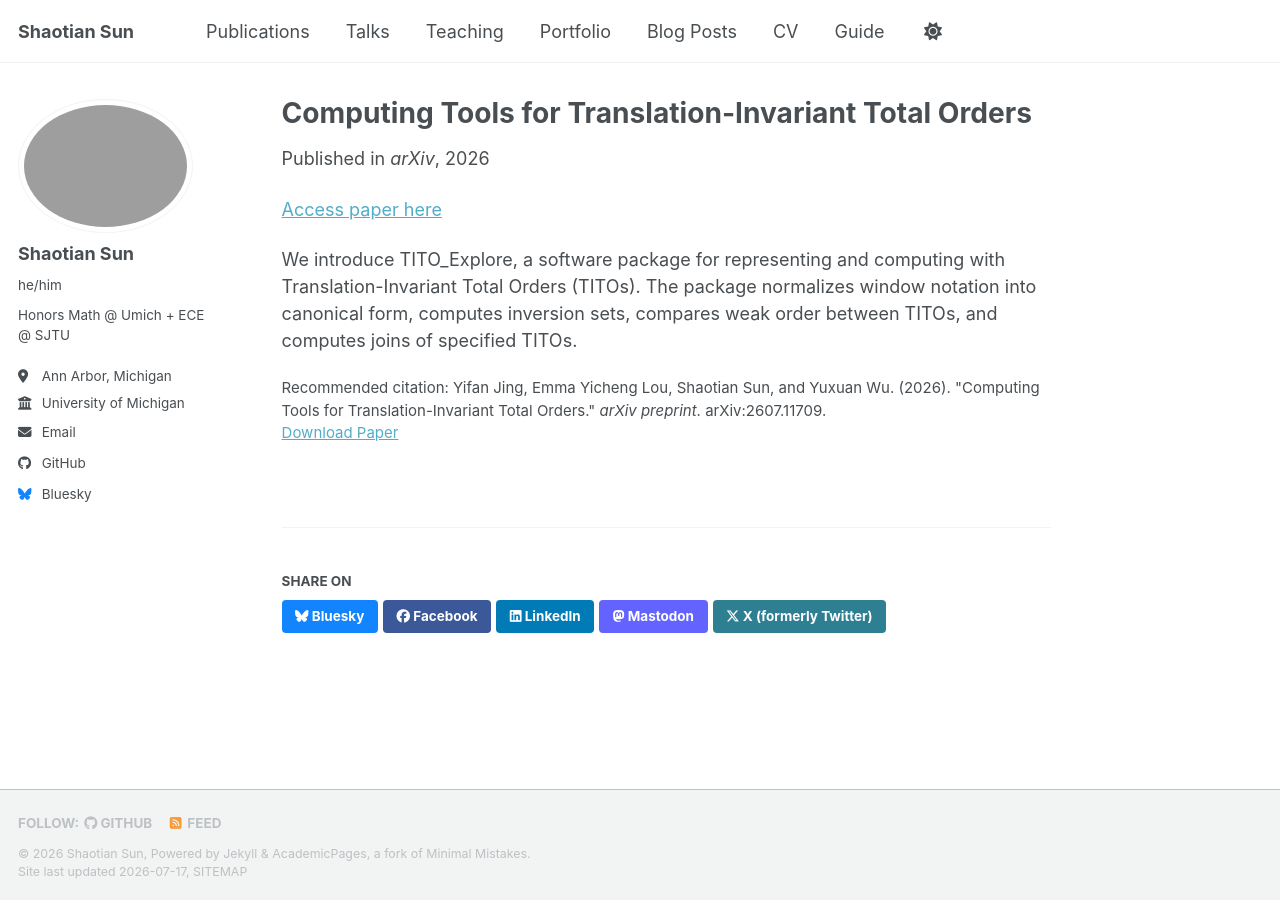
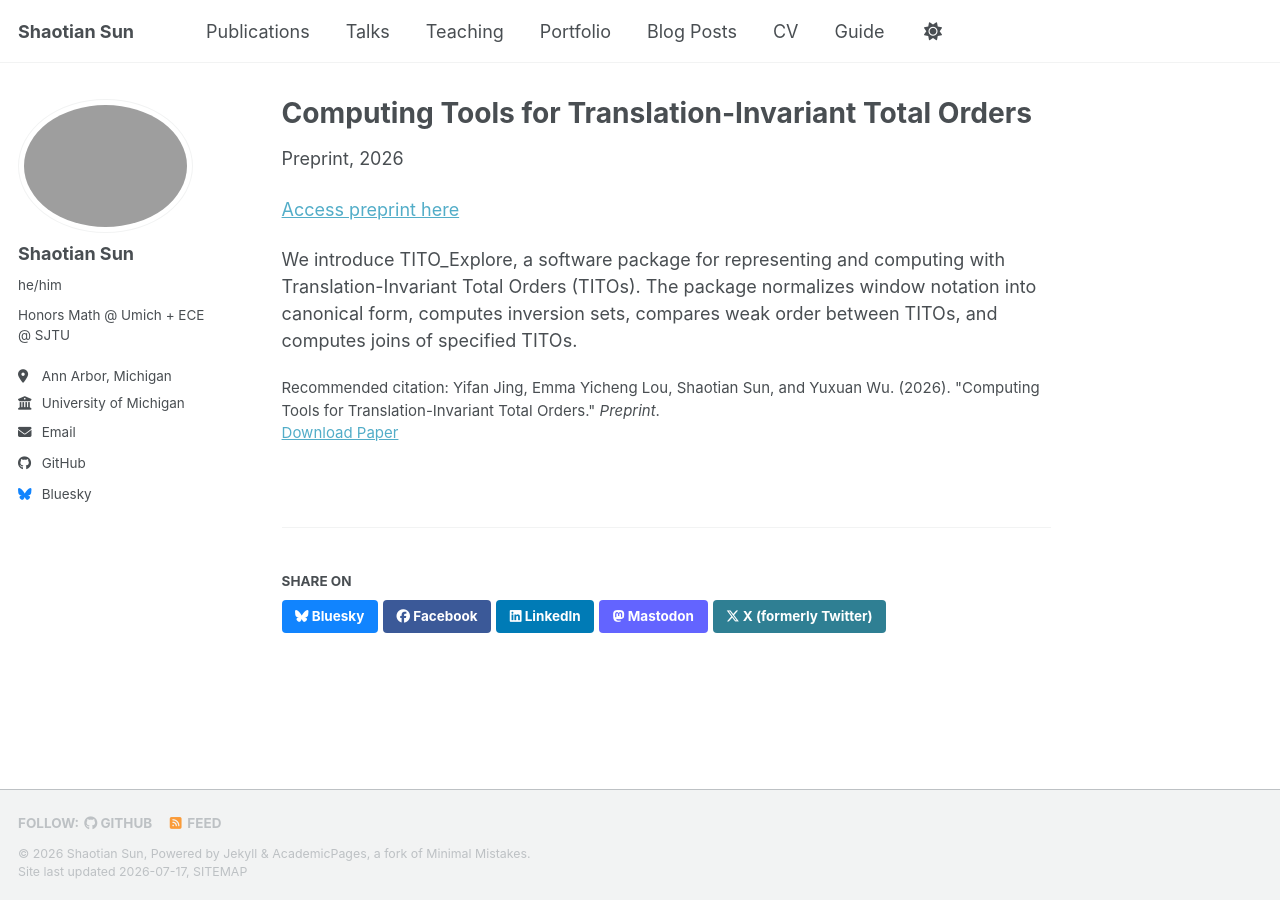
Before and after one commit to Shaotian-Sun/shaotian-sun.github.io, a Jekyll site: the page built from _publications/2026-07-13-computing-tools-for-translation-invariant-total-orders.md, in a window 1280 px wide. Built offline with Jekyll 4.4.1, drawn with Linux system fonts in a browser that asks for light colours; a style sheet for code colours, icons or effects is not loaded.

Commit message:
Rephrase it as a preprint

```diff
--- a/_config.yml
+++ b/_config.yml
@@ -84,6 +84,8 @@ author:
 
 # Publication Category - The following the list of publication categories and their headings
 publication_category:
+  preprints:
+    title: "Preprints"
   books:
     title: "Books"
   manuscripts:
--- a/_includes/archive-single.html
+++ b/_includes/archive-single.html
@@ -40,6 +40,8 @@
 
         {% if post.collection == 'teaching' %}
           <p> {{ post.type }}, <i>{{ post.venue }}</i>, {{ post.date | default: "1900-01-01" | date: "%Y" }} </p>
+        {% elsif post.category == 'preprints' %}
+          <p>Preprint, {{ post.date | default: "1900-01-01" | date: "%Y" }} </p>
         {% elsif post.collection == 'publications' %}
           <p>Published in <i>{{ post.venue }}</i>, {{ post.date | default: "1900-01-01" | date: "%Y" }} </p>
         {% elsif post.date %}
--- a/_layouts/single.html
+++ b/_layouts/single.html
@@ -36,6 +36,8 @@ layout: default
 
         {% if page.collection == 'teaching' %}
           <p> {{ page.type }}, <i>{{ page.venue }}</i>, {{ page.date | default: "1900-01-01" | date: "%Y" }} </p>
+        {% elsif page.category == 'preprints' %}
+          <p>Preprint, {{ page.date | default: "1900-01-01" | date: "%Y" }} </p>
         {% elsif page.venue and page.date %}
           <p>Published in <i>{{ page.venue }}</i>, {{ page.date | default: "1900-01-01" | date: "%Y" }} </p>
         {% elsif page.date %}
--- a/_publications/2026-07-13-computing-tools-for-translation-invariant-total-orders.md
+++ b/_publications/2026-07-13-computing-tools-for-translation-invariant-total-orders.md
@@ -1,15 +1,15 @@
 ---
 title: "Computing Tools for Translation-Invariant Total Orders"
 collection: preprints
-category: manuscripts
+category: preprints
 permalink: /publication/2026-07-13-computing-tools-for-translation-invariant-total-orders
 excerpt: "We introduce TITO_Explore, a software package for representing and computing with Translation-Invariant Total Orders."
 date: 2026-07-13
-venue: "arXiv"
+venue: "Preprint"
 paperurl: "https://arxiv.org/abs/2607.11709"
-citation: "Yifan Jing, Emma Yicheng Lou, Shaotian Sun, and Yuxuan Wu. (2026). &quot;Computing Tools for Translation-Invariant Total Orders.&quot; <i>arXiv preprint</i>. arXiv:2607.11709."
+citation: "Yifan Jing, Emma Yicheng Lou, Shaotian Sun, and Yuxuan Wu. (2026). &quot;Computing Tools for Translation-Invariant Total Orders.&quot; <i>Preprint</i>."
 ---
 
-<a href="https://arxiv.org/abs/2607.11709">Access paper here</a>
+<a href="https://arxiv.org/abs/2607.11709">Access preprint here</a>
 
 We introduce TITO_Explore, a software package for representing and computing with Translation-Invariant Total Orders (TITOs). The package normalizes window notation into canonical form, computes inversion sets, compares weak order between TITOs, and computes joins of specified TITOs.
```
